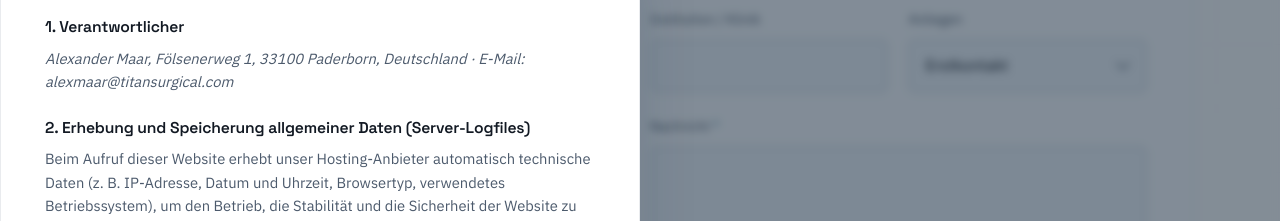
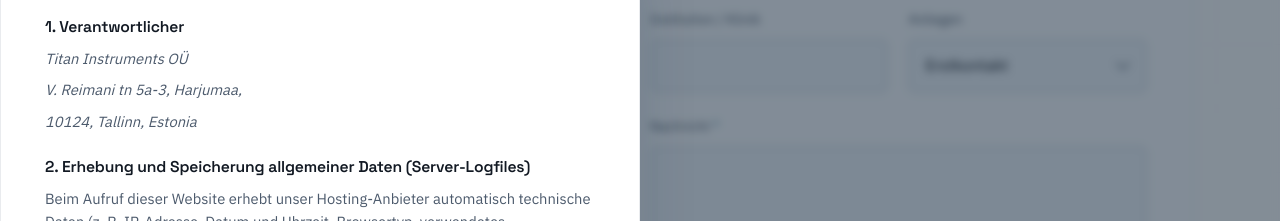
Before and after one commit to leonhoffinfo-arch/TitanCurgicalGermany, a plain HTML site: page index.html in a window 1280 px wide. Both pictures are taken after a click on the button "Datenschutzerklärung". Shown: the part 5371-5592 px from the top of the page. Drawn offline with Linux system fonts and the light colour scheme.

Commit message:
Add files via upload

```diff
--- a/index.html
+++ b/index.html
@@ -1158,7 +1158,9 @@ dialog.modal::backdrop{background:rgba(15,32,50,0.5);backdrop-filter:blur(4px);}
 
     <div class="modal-body">
       <h3>1. Verantwortlicher</h3>
-      <p class="placeholder">Alexander Maar, Fölsenerweg 1, 33100 Paderborn, Deutschland · E-Mail: alexmaar@titansurgical.com</p>
+      <p class="placeholder">Titan Instruments OÜ</p>
+      <p class="placeholder">V. Reimani tn 5a-3, Harjumaa,</p>
+      <p class="placeholder">10124, Tallinn, Estonia</p>
 
       <h3>2. Erhebung und Speicherung allgemeiner Daten (Server-Logfiles)</h3>
       <p>Beim Aufruf dieser Website erhebt unser Hosting-Anbieter automatisch technische Daten (z. B. IP-Adresse, Datum und Uhrzeit, Browsertyp, verwendetes Betriebssystem), um den Betrieb, die Stabilität und die Sicherheit der Website zu gewährleisten. Rechtsgrundlage ist Art. 6 Abs. 1 lit. f DSGVO.</p>
@@ -1174,7 +1176,7 @@ dialog.modal::backdrop{background:rgba(15,32,50,0.5);backdrop-filter:blur(4px);}
       <p>Sie haben das Recht auf Auskunft, Berichtigung, Löschung, Einschränkung der Verarbeitung, Widerspruch sowie auf Datenübertragbarkeit gemäß Art. 15–21 DSGVO. Zudem besteht ein Beschwerderecht bei einer Datenschutzaufsichtsbehörde.</p>
 
       <h3>6. Kontakt für Datenschutzanfragen</h3>
-      <p class="placeholder">Datenschutzbeauftragte:r / E-Mail: alexmaar@titansurgical.com]</p>
+      <p class="placeholder">Datenschutzbeauftragte:r Alexander Maar / E-Mail: alexmaar@titansurgical.com</p>
     </div>
   </div>
 </dialog>
```
